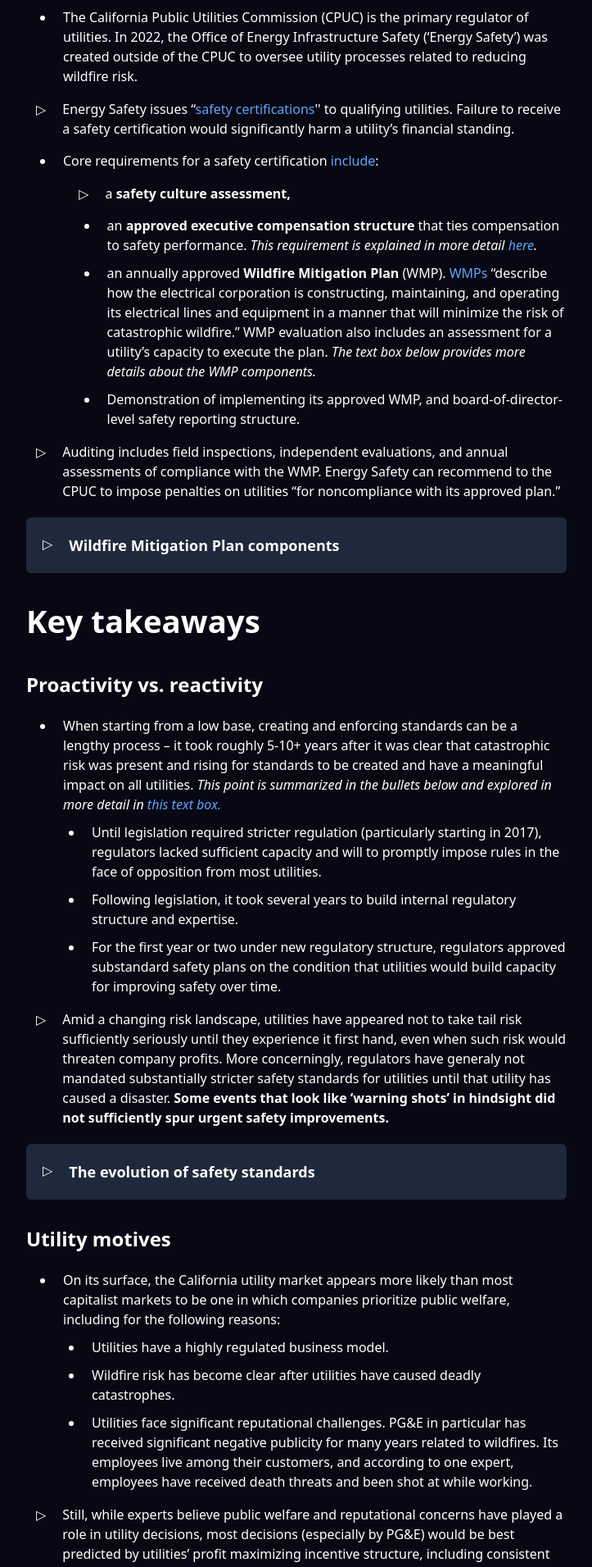
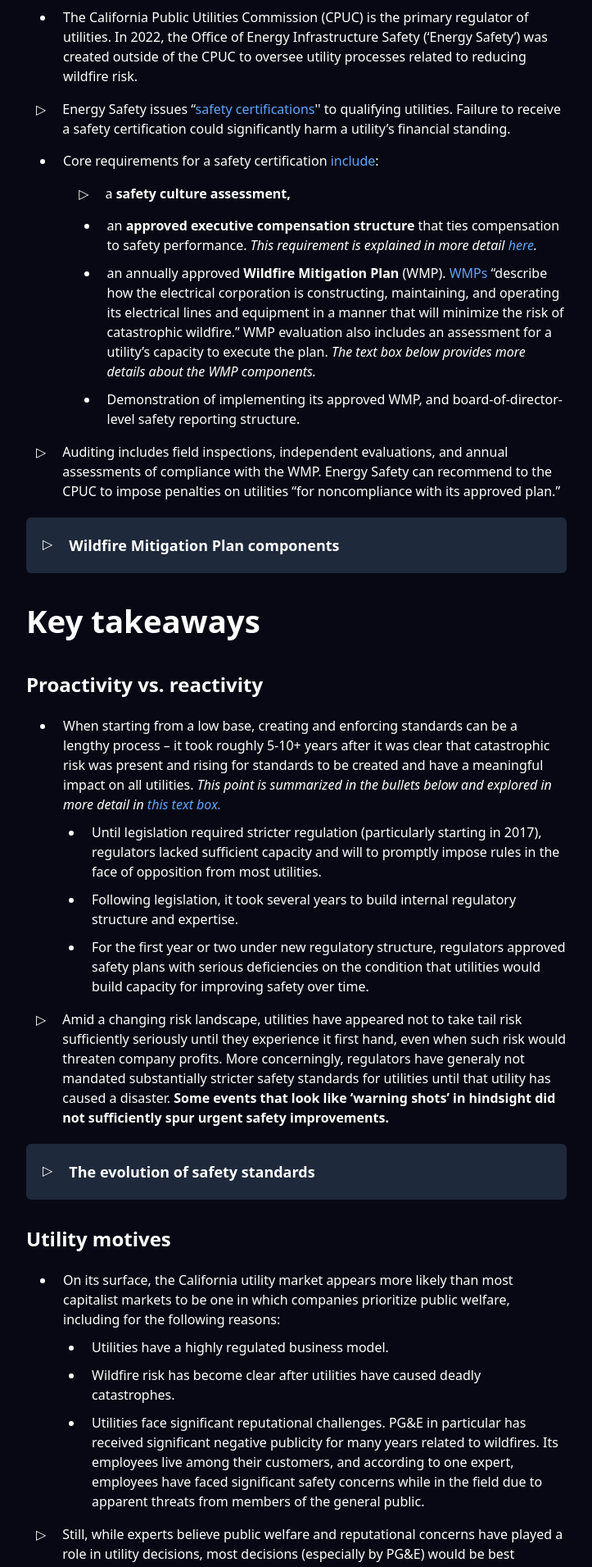
Before and after one commit to cobyjoseph/wildfire-case-study-for-ai, a SvelteKit app: page / in a window 1280 px wide. Shown: the part 3280-5191 px from the top of the page at 82% size, without its empty margins (268-991 px from the left). Built offline with nearby package versions, Linux system fonts and the light colour scheme.

Commit message:
updated based on melissa comments

```diff
--- a/src/routes/+page.svelte
+++ b/src/routes/+page.svelte
@@ -343,7 +343,7 @@
 				>Energy Safety issues “<a
 					href="https://energysafety.ca.gov/what-we-do/electrical-infrastructure-safety/wildfire-mitigation-and-safety/safety-certifications/safety-certification-faqs/"
 					>safety certifications</a
-				>'' to qualifying utilities. Failure to receive a safety certification would significantly
+				>'' to qualifying utilities. Failure to receive a safety certification could significantly
 				harm a utility’s financial standing.</span
 			>
 			<div slot="inner">
@@ -545,8 +545,8 @@
 					Following legislation, it took several years to build internal regulatory structure and expertise.
 				</li>
 				<li>
-					For the first year or two under new regulatory structure, regulators approved substandard safety
-					plans on the condition that utilities would build capacity for improving safety over time.
+					For the first year or two under new regulatory structure, regulators approved safety
+					plans with serious deficiencies on the condition that utilities would build capacity for improving safety over time.
 				</li>
 			</ul>
 		</ul>
@@ -826,8 +826,7 @@
 				<li>
 					Utilities face significant reputational challenges. PG&E in particular has received
 					significant negative publicity for many years related to wildfires. Its employees live
-					among their customers, and according to one expert, employees have received death threats
-					and been shot at while working.
+					among their customers, and according to one expert, employees have faced significant safety concerns while in the field due to apparent threats from members of the general public.
 				</li>
 			</ul>
 		</ul>
```
